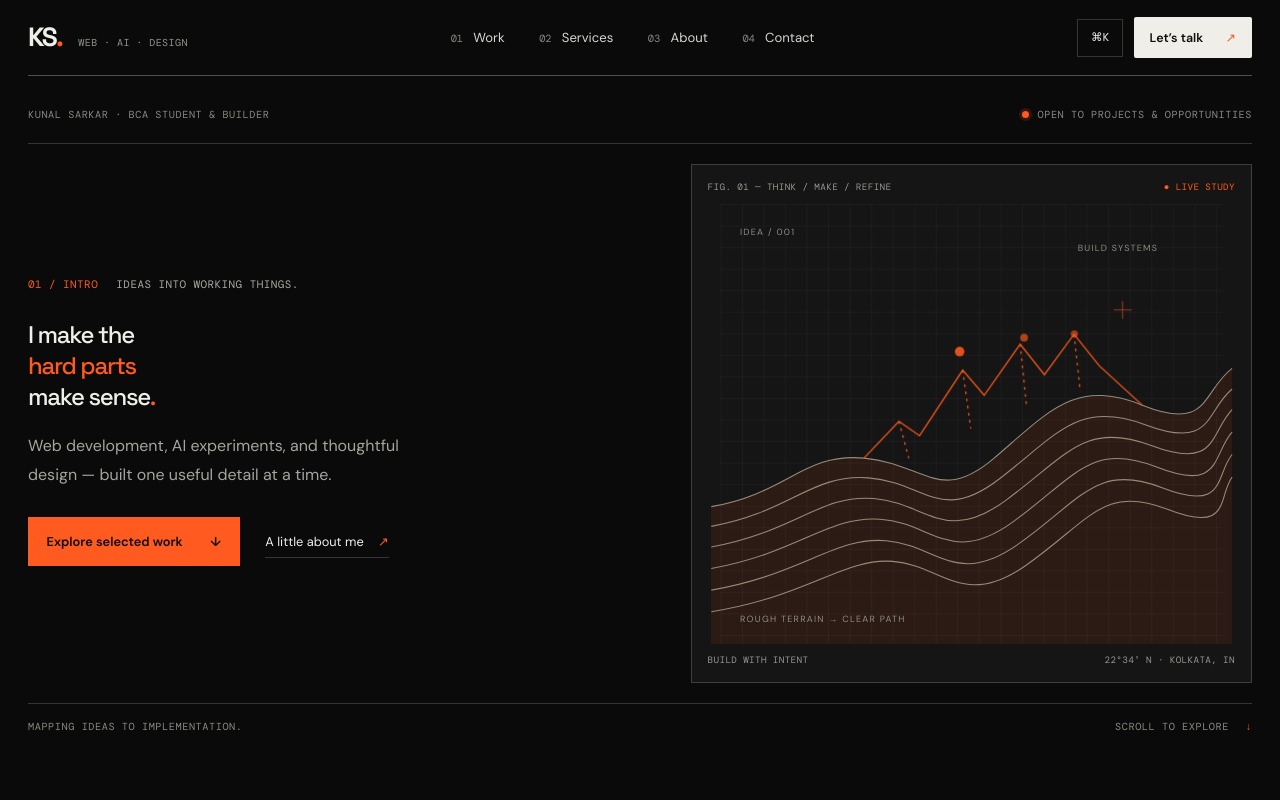
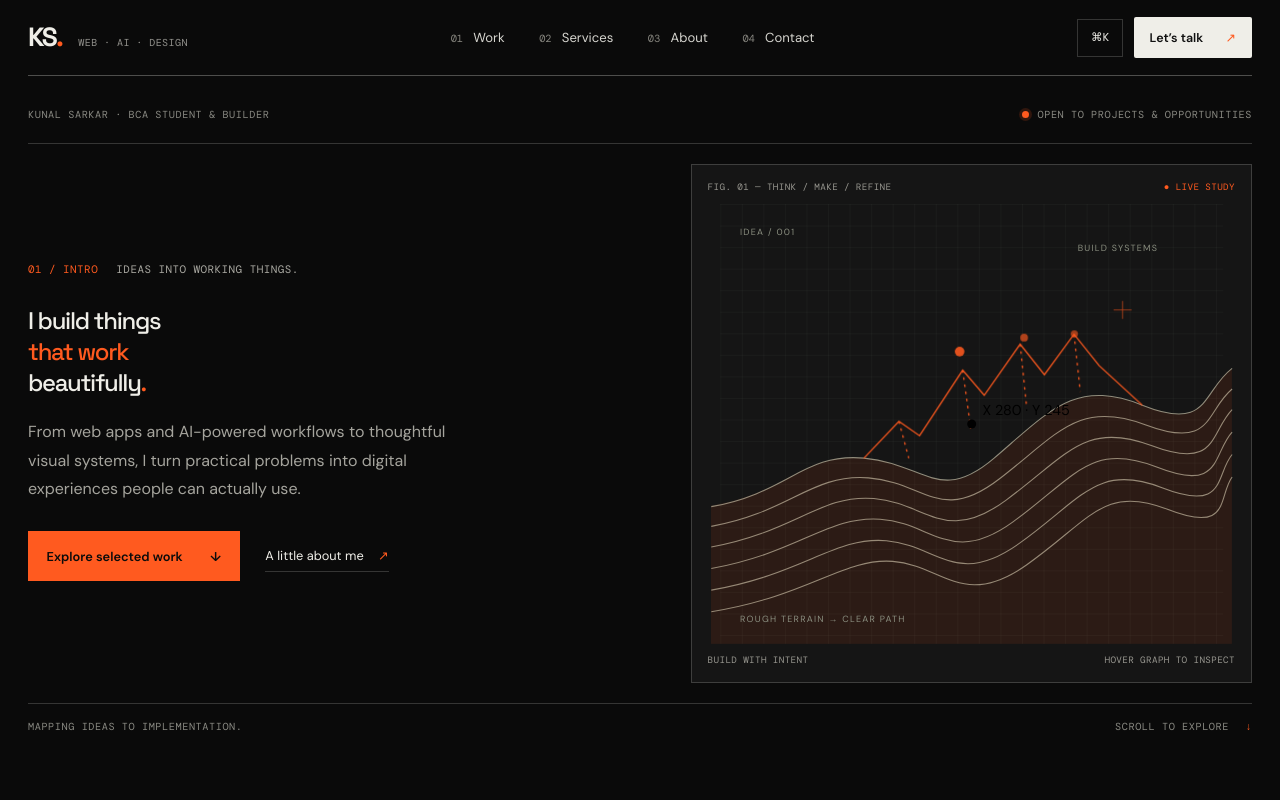
Before and after one commit to sparkz8085/portfolio, a React (Vite) app: page / in a window 1280 px wide. Shown: the top 800 px of the page. Built offline with nearby package versions, Linux system fonts and the light colour scheme.

Commit message:
Make hero terrain interactive and refresh portfolio copy

```diff
--- a/src/App.jsx
+++ b/src/App.jsx
@@ -77,6 +77,14 @@ const steps = [
 
 function App() {
   const formRef = useRef(null)
+  const terrainSvgRef = useRef(null)
+  const terrainRidgeRef = useRef(null)
+  const terrainContoursRef = useRef(null)
+  const terrainPointerVerticalRef = useRef(null)
+  const terrainPointerHorizontalRef = useRef(null)
+  const terrainPointerDotRef = useRef(null)
+  const terrainPointerLabelRef = useRef(null)
+  const terrainReadoutRef = useRef(null)
   const signatureRef = useRef(null)
   const geometrySvgRef = useRef(null)
   const geometryVerticalRef = useRef(null)
@@ -158,6 +166,81 @@ function App() {
       workContext.revert()
     }
   }, [])
+
+  const handleTerrainPointerMove = (event) => {
+    const svg = terrainSvgRef.current
+    const matrix = svg?.getScreenCTM()
+    if (!svg || !matrix) return
+
+    const pointer = svg.createSVGPoint()
+    pointer.x = event.clientX
+    pointer.y = event.clientY
+    const local = pointer.matrixTransform(matrix.inverse())
+    const x = Math.max(0, Math.min(560, local.x))
+    const y = Math.max(0, Math.min(490, local.y))
+    const normalX = x / 560 - 0.5
+    const normalY = y / 490 - 0.5
+    const roundedX = Math.round(x).toString().padStart(3, '0')
+    const roundedY = Math.round(y).toString().padStart(3, '0')
+
+    terrainPointerVerticalRef.current?.setAttribute('x1', String(x))
+    terrainPointerVerticalRef.current?.setAttribute('x2', String(x))
+    terrainPointerHorizontalRef.current?.setAttribute('y1', String(y))
+    terrainPointerHorizontalRef.current?.setAttribute('y2', String(y))
+    terrainPointerDotRef.current?.setAttribute('cx', String(x))
+    terrainPointerDotRef.current?.setAttribute('cy', String(y))
+
+    const labelX = x > 420 ? x - 114 : x + 12
+    const labelY = y < 35 ? y + 20 : y - 10
+    terrainPointerLabelRef.current?.setAttribute('x', String(labelX))
+    terrainPointerLabelRef.current?.setAttribute('y', String(labelY))
+
+    if (terrainRidgeRef.current) {
+      terrainRidgeRef.current.setAttribute(
+        'transform',
+        'translate(' + (-normalX * 7).toFixed(2) + ' ' + (-normalY * 5).toFixed(2) + ')',
+      )
+    }
+    if (terrainContoursRef.current) {
+      terrainContoursRef.current.setAttribute(
+        'transform',
+        'translate(' + (normalX * 3.5).toFixed(2) + ' ' + (normalY * 2.5).toFixed(2) + ')',
+      )
+    }
+
+    let nearestName = 'TERRAIN SURVEY'
+    let nearestDistance = Infinity
+    svg.querySelectorAll('[data-terrain-node]').forEach((node) => {
+      const nodeX = Number(node.getAttribute('cx'))
+      const nodeY = Number(node.getAttribute('cy'))
+      const distance = Math.hypot(x - nodeX, y - nodeY)
+      node.classList.toggle('is-near', distance < 34)
+      if (distance < nearestDistance) {
+        nearestDistance = distance
+        nearestName = node.getAttribute('data-terrain-node') || nearestName
+      }
+    })
+
+    svg.classList.add('is-interacting')
+    svg.closest('.terrain-card')?.classList.add('is-interacting')
+    if (terrainReadoutRef.current) {
+      terrainReadoutRef.current.textContent =
+        (nearestDistance < 34 ? nearestName + '  /  ' : 'CURSOR  /  ') +
+        'X ' + roundedX + '  ·  Y ' + roundedY
+    }
+  }
+
+  const handleTerrainPointerLeave = () => {
+    const svg = terrainSvgRef.current
+    svg?.classList.remove('is-interacting')
+    svg?.closest('.terrain-card')?.classList.remove('is-interacting')
+    svg?.querySelectorAll('[data-terrain-node]').forEach((node) => node.classList.remove('is-near'))
+    terrainRidgeRef.current?.removeAttribute('transform')
+    terrainContoursRef.current?.removeAttribute('transform')
+    if (terrainReadoutRef.current) {
+      terrainReadoutRef.current.textContent = 'HOVER GRAPH TO INSPECT'
+    }
+  }
 
   const handleGeometryPointerMove = (event) => {
     const svg = geometrySvgRef.current
@@ -275,17 +358,26 @@ function App() {
           <div className="hero-grid">
             <div className="hero-copy">
               <p className="eyebrow"><span className="eyebrow-index">01 / INTRO</span> Ideas into working things.</p>
-              <h1 id="hero-title">I make the<br /><em>hard parts</em><br />make sense<span className="heading-period">.</span></h1>
-              <p className="hero-lede">Web development, AI experiments, and thoughtful design — built one useful detail at a time.</p>
+              <h1 id="hero-title">I build things<br /><em>that work</em><br />beautifully<span className="heading-period">.</span></h1>
+              <p className="hero-lede">From web apps and AI-powered workflows to thoughtful visual systems, I turn practical problems into digital experiences people can actually use.</p>
               <div className="hero-actions">
                 <a className="button-primary" href="#work">Explore selected work <span aria-hidden="true">↓</span></a>
                 <a className="text-link" href="#about">A little about me <span aria-hidden="true">↗</span></a>
               </div>
             </div>
-            <div className="terrain-card" aria-label="Abstract technical wireframe illustration">
+            <div className="terrain-card" aria-label="Interactive topographic wireframe illustration">
               <div className="terrain-card__top"><span>FIG. 01 — THINK / MAKE / REFINE</span><span className="live-mark">● LIVE STUDY</span></div>
-              <svg className="terrain-svg" viewBox="0 0 560 490" role="img" aria-labelledby="terrain-title">
-                <title id="terrain-title">A wireframe terrain rising from a technical grid</title>
+              <svg
+                ref={terrainSvgRef}
+                className="terrain-svg"
+                viewBox="0 0 560 490"
+                role="img"
+                aria-labelledby="terrain-title"
+                aria-description="Move your pointer over the terrain to inspect coordinates, highlight ridge nodes, and shift the contour lines."
+                onPointerMove={handleTerrainPointerMove}
+                onPointerLeave={handleTerrainPointerLeave}
+              >
+                <title id="terrain-title">Interactive topographic wireframe — hover to inspect coordinates and ridge nodes</title>
                 <defs>
                   <pattern id="terrainGrid" width="24" height="24" patternUnits="userSpaceOnUse">
                     <path d="M 24 0 L 0 0 0 24" fill="none" stroke="currentColor" strokeOpacity=".16" strokeWidth=".7" />
@@ -296,7 +388,7 @@ function App() {
                   </linearGradient>
                 </defs>
                 <rect width="560" height="490" fill="url(#terrainGrid)" />
-                <g className="terrain-contours" fill="none" stroke="currentColor" strokeWidth="1.2">
+                <g ref={terrainContoursRef} className="terrain-contours" fill="none" stroke="currentColor" strokeWidth="1.2">
                   <path d="M-10 337 C76 322 92 277 160 283 S244 335 305 283 395 194 470 224 536 209 570 183" />
                   <path d="M-10 359 C76 344 102 300 165 305 S245 357 311 306 399 218 474 246 540 231 570 206" />
                   <path d="M-10 382 C83 365 112 323 171 328 S250 380 318 330 406 241 480 269 545 255 570 229" />
@@ -305,19 +397,27 @@ function App() {
                   <path d="M-10 454 C100 436 137 394 192 398 S270 452 341 402 427 312 498 340 554 326 570 304" />
                 </g>
                 <path className="terrain-mountain" d="M-10 336 C76 322 92 277 160 283 S244 335 305 283 395 194 470 224 536 209 570 183 L570 490 L-10 490 Z" fill="url(#terrainFill)" />
-                <g className="terrain-ridge" fill="none" stroke="#77955b" strokeWidth="1.4">
+                <g ref={terrainRidgeRef} className="terrain-ridge" fill="none" stroke="#77955b" strokeWidth="1.4">
                   <path d="M160 283 L199 242 222 258 270 185 294 213 334 156 361 190 394 145 422 180 470 224" />
                   <path d="M199 242 L210 283 M270 185 L279 250 M334 156 L341 224 M394 145 L401 209" strokeDasharray="3 5" />
                 </g>
                 <g className="terrain-points" fill="#77955b">
-                  <circle cx="270" cy="185" r="4" /><circle cx="334" cy="156" r="4" /><circle cx="394" cy="145" r="4" />
+                  <circle data-terrain-node="RIDGE 01" cx="270" cy="185" r="4" />
+                  <circle data-terrain-node="RIDGE 02" cx="334" cy="156" r="4" />
+                  <circle data-terrain-node="RIDGE 03" cx="394" cy="145" r="4" />
                 </g>
                 <g className="terrain-labels" fill="currentColor" fontSize="10" letterSpacing="1.4">
                   <text x="22" y="34">IDEA / 001</text><text x="398" y="52">BUILD SYSTEMS</text><text x="22" y="466">ROUGH TERRAIN → CLEAR PATH</text>
                 </g>
                 <path className="terrain-crosshair" d="M438 118 h20 M448 108 v20" stroke="currentColor" strokeWidth="1" />
+                <g className="terrain-pointer-layer" pointerEvents="none">
+                  <line ref={terrainPointerVerticalRef} className="terrain-pointer-line" x1="280" x2="280" y1="0" y2="490" />
+                  <line ref={terrainPointerHorizontalRef} className="terrain-pointer-line" x1="0" x2="560" y1="245" y2="245" />
+                  <circle ref={terrainPointerDotRef} className="terrain-pointer-dot" cx="280" cy="245" r="5" />
+                  <text ref={terrainPointerLabelRef} className="terrain-pointer-label" x="292" y="235">X 280 · Y 245</text>
+                </g>
               </svg>
-              <div className="terrain-card__bottom"><span>BUILD WITH INTENT</span><span>22°34′ N · KOLKATA, IN</span></div>
+              <div className="terrain-card__bottom"><span>BUILD WITH INTENT</span><span ref={terrainReadoutRef} className="terrain-readout" aria-live="polite">HOVER GRAPH TO INSPECT</span></div>
             </div>
           </div>
           <div className="hero-bottomline"><span>Mapping ideas to implementation.</span><span>Scroll to explore <span className="scroll-arrow">↓</span></span></div>
```
